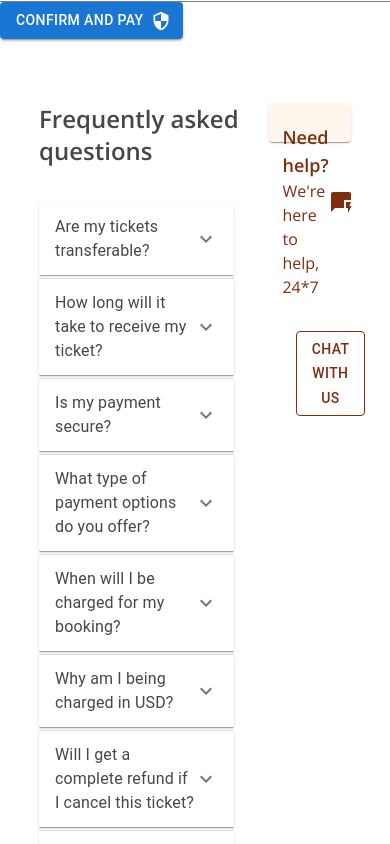
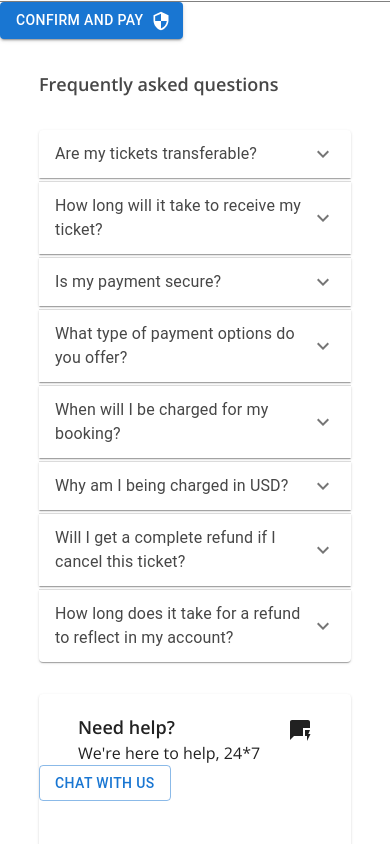
Before and after one commit to Ishu070303/tickete, a Next.js app: page / in a window 390 px wide. Shown: the part 2680-3524 px from the top of the page. Built offline with nearby package versions, Linux system fonts and the light colour scheme.

Commit message:
added makestyles in section file

```diff
--- a/pages/Main.js
+++ b/pages/Main.js
@@ -297,7 +297,7 @@ const useStyles = makeStyles((theme) => ({
 
       [theme.breakpoints.down('md')]: {
         width: '80vw',
-        marginLeft: '2rem',
+        marginLeft: '2.5rem',
         marginTop: '1rem',
       }
     },
@@ -311,11 +311,28 @@ const useStyles = makeStyles((theme) => ({
       // border: '1px solid black',
       [theme.breakpoints.down('md')]: {
         display: 'block',
+        width: '80vw',
+        marginTop: '1rem',
+        margin: 'auto',
+        paddingBottom: '2rem',
+        borderBottom: '1px solid gray',
+      }
+    },
+
+    CancelDivCopy: {
+      width: '23vw',
+      margin: 'auto',
+      marginTop: '2rem',
+      marginLeft : '4rem',
+      display: 'none',
+      // border: '1px solid black',
+      [theme.breakpoints.down('md')]: {
+        display: 'block',
         width: '100vw',
         marginTop: '1rem',
         paddingBottom: '2rem',
         borderBottom: '1px solid gray',
-        marginLeft: 0
+        marginLeft : 0
       }
     },
 
@@ -468,7 +485,7 @@ const Main = () => {
     </Paper>
 
     {/*========================== CANCEL SECTION IN BIG SCREENS ========================== */}
-    <div className={classes.CancelDiv}>
+    <div className={classes.CancelDivCopy}>
       <Paper className={classes.cancelpaperDiv}>
         <h4 className={classes.cancelpaperDivh4}>Free cancellation</h4>
         <p className={classes.cancelpaperDivpara}>Cancel before 22 July for a full refund</p>
--- a/pages/Section.js
+++ b/pages/Section.js
@@ -4,43 +4,189 @@ import {data} from '../data';
 
 import ExpandMoreIcon from '@mui/icons-material/ExpandMore';
 import QuickreplyIcon from '@mui/icons-material/Quickreply';
+import { makeStyles } from '@mui/styles';
+
+
+const useStyles = makeStyles((theme) => ({
+   SectionDiv: {
+    width: '80vw',
+    margin: 'auto',
+    borderBottom: '1px solid #D6D6D6',
+    paddingBottom: '3rem',
+    display:'flex',
+
+    [theme.breakpoints.down('md')]: {
+        display: 'block',
+        width: '80vw',
+        margin: 'auto'
+    }
+   },
+
+   SectionDivChild: {
+    flex: "1 1 auto",
+    width: '50vw',
+
+    [theme.breakpoints.down('md')]: {
+    //   border: '2px solid black',
+      width: '80vw',
+      margin: 'auto'
+    }
+   },
+
+   SectionDivh4: {
+    color: '#474747',
+    marginTop: '4rem',
+    fontWeight: '600',
+    fontSize: '24px',
+
+    [theme.breakpoints.down('md')]: {
+        // border: '2px solid black',
+        width: '80vw',
+        margin: 'auto',
+        marginTop: '2rem',
+        fontSize: '18px'
+    }
+   },
+
+   Accordion: {
+    width: '50vw',
+    marginTop: '.25rem',
+
+    [theme.breakpoints.down('md')]: {
+        // border: '2px solid black',
+        width: '80vw',
+        margin: 'auto',
+        marginTop: '.25rem'
+    }
+   },
+
+   sectionHeight: {
+    marginTop: '2rem'
+   },
+
+   type1 :{
+    color: '#474747',
+    fontSize: '18px',
+    fontWeight: '600',
+
+    [theme.breakpoints.down('md')]: {
+        fontSize: '14px'
+    }
+   },
+
+   type2: {
+    color: '#595959',
+    fontSize: '16px',
+    fontWeight: '400'
+   },
+
+   chatPaper: {
+    marginTop: '4rem',
+    backgroundColor: '#FFF7ED',
+    color: '#7F2D0F',
+    height: '10vw',
+
+    [theme.breakpoints.down('md')]: {
+        // border: '2px solid black',
+        marginTop: 0,
+        height: '40vw'
+    }
+   },
+
+   chatPaperDiv: {
+    width: '14vw',
+    margin:'auto',
+    display:'flex',
+    justifyContent:'space-between',
+    alignItems: 'center',
+
+    [theme.breakpoints.down('md')]: {
+        // border: '2px solid black',
+        width: '60vw',
+        margin: 'auto'
+    }
+   },
+
+   chatDiv: {
+    flex: '1 1 auto',
+    width: '3rem',
+
+    [theme.breakpoints.down('md')]: {
+        // border: '2px solid black',
+        width: '80vw',
+        margin: 'auto',
+        marginTop: '2rem'
+    }
+   },
+
+   chath6: {
+    fontWeight: '600',
+    fontSize: '18px'
+   },
+
+   chatpara: {
+    fontWeight: '400',
+    fontSize: '16px'
+   },
+
+   chatButton :{
+    border: '1px solid #7F2D0F',
+    color: '#7F2D0F',
+    marginLeft: '1.7rem',
+    marginTop:'2rem',
+    fontWeight: '600',
+    fontSize: '16px',
+
+    [theme.breakpoints.down('md')]: {
+        // border: '2px solid black',
+        marginLeft : '2rem'
+    }
+   }
+
+}));
 
 const Section = () => {
+
+    const classes = useStyles();
+
     return (
-    <div className='flex' style={{width: '80vw', margin: 'auto', borderBottom: '1px solid #D6D6D6', paddingBottom: '3rem'}}>
-        <div className='flex-auto' style={{ width: '50vw'}}>
-            <h4 className='font-semibold text-2xl' style={{ color: '#474747', marginTop: '4rem'}}>Frequently asked questions</h4>
-            <div className='mt-9'>
+    <div className={classes.SectionDiv}>
+        {/*==================== SECTION OF FAQ FOR BIG AND SAMLL SCREENS ========================= */}
+        <div className={classes.SectionDivChild}>
+            <h4 className={classes.SectionDivh4}>Frequently asked questions</h4>
+            <div className={classes.sectionHeight}>
             {
                data.map((item, index) => (
-                <Accordion className='mt-1' key={index} style={{width: '50vw'}}>
+                <Accordion className={classes.Accordion} key={index}>
                 <AccordionSummary
                 expandIcon={<ExpandMoreIcon />}
                 aria-controls="panel1a-content"
                 id="panel1a-header"
             >
-                <Typography style={{color: '#474747'}}  className='text-lg font-semibold'>{item.title}</Typography>
+                <Typography className={classes.type1}>{item.title}</Typography>
                 </AccordionSummary>
                 <AccordionDetails>
-                <Typography style={{ color: '#595959'}} className='text-base font-normal' >{item.desc}</Typography>
+                <Typography className={classes.type2}>{item.desc}</Typography>
                 </AccordionDetails>
                 </Accordion>
                ))
             }
             </div>
         </div>
-        <div className='flex-auto w-12'>
-            <Paper style={{marginTop: '4rem', backgroundColor: '#FFF7ED', color: '#7F2D0F', height: '10vw'}}>
-                <div className='flex justify-between items-center ' style={{width: '14vw', margin:'auto'}}>
+
+        {/*==================== HELP AND CHAT SECTION FOR BIG AND SAMLL SCREENS ========================= */}
+        <div className={classes.chatDiv}>
+            <Paper className={classes.chatPaper}>
+                <div className={classes.chatPaperDiv}>
                     <div className='mt-5'>
-                        <h6 className='font-semibold text-lg'>Need help?</h6>
-                        <p className='text-base font-normal'>We're here to help, 24*7</p>
+                        <h6 className={classes.chath6}>Need help?</h6>
+                        <p className={classes.chatpara}>We're here to help, 24*7</p>
                     </div>
                     <div>
                          <QuickreplyIcon />
                     </div>
                 </div>
-                <Button className='font-semibold text-base' style={{ border: '1px solid #7F2D0F', color: '#7F2D0F', marginLeft: '1.7rem', marginTop:'2rem'}}  variant='outlined'>Chat with us</Button>
+                <Button className={classes.chatButton} variant='outlined'>Chat with us</Button>
             </Paper>
         </div>
     </div>
```
